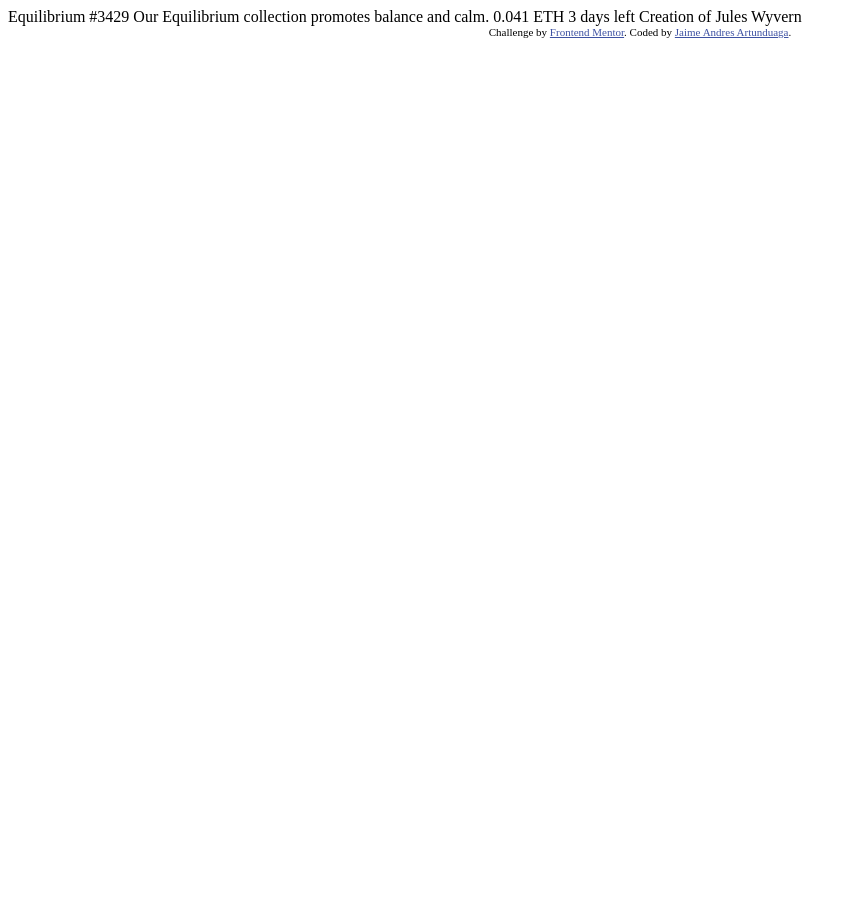
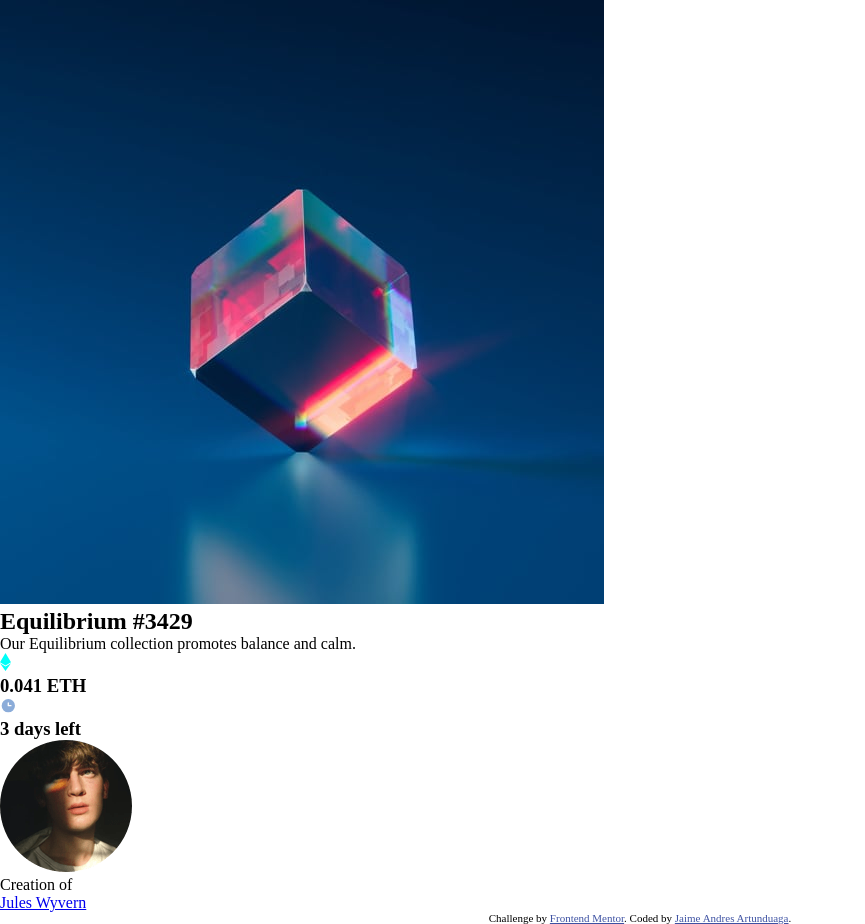
Before and after one commit to jaimeandres77/NftCard, a website: page views/index.html in a window 1280 px wide. Shown: the whole page, without its empty margins (0-865 px from the left). Before the commit the page ends 800 px from the top, so only its background shows below. Drawn offline with Linux system fonts and the light colour scheme.

Commit message:
Finish HTML structure and Node-Express Config

```diff
--- a/public/css/style.css
+++ b/public/css/style.css
@@ -0,0 +1,7 @@
+@import url('https://fonts.googleapis.com/css2?family=Outfit:wght@300;400;600&display=swap');
+
+*{
+    margin: 0px;
+    padding: 0px;
+    box-sizing: border-box;
+}
--- a/views/index.html
+++ b/views/index.html
@@ -4,6 +4,7 @@
 <head>
   <meta charset="UTF-8">
   <meta name="viewport" content="width=device-width, initial-scale=1.0">
+  <link rel="stylesheet" href="/css/style.css">
   <!-- displays site properly based on user's device -->
 
   <link rel="icon" type="image/png" sizes="32x32" href="./images/favicon-32x32.png">
@@ -24,15 +25,31 @@
 </head>
 
 <body>
-
-  Equilibrium #3429
-
-  Our Equilibrium collection promotes balance and calm.
-
-  0.041 ETH
-  3 days left
-
-  Creation of Jules Wyvern
+  <main>
+    <article>
+      <div>
+        <img src="/images/image-equilibrium.jpg" alt="mainCard-Image">
+      </div>
+      <h2>Equilibrium #3429</h2>
+      <p>Our Equilibrium collection promotes balance and calm.</p>
+      <section>
+        <div>
+          <img src="/images/icon-ethereum.svg" alt="Ehtereum">
+          <h3>0.041 ETH</h3>
+        </div>
+        <div>
+          <img src="/images/icon-clock.svg" alt="Clock">
+          <h3>3 days left</h3>
+        </div>
+      </section>
+      <section>
+        <img src="/images/image-avatar.png" alt="ProfilePicture">
+        <div>
+          <p>Creation of</p><a href="#">Jules Wyvern</a>
+        </div>
+      </section>
+    </article>
+  </main>
 
   <div class="attribution">
     Challenge by <a href="https://www.frontendmentor.io?ref=challenge" target="_blank">Frontend Mentor</a>.
```
Also changed, not shown: app.js (+11 -0 lines), package.json (added, +24 -0 lines), 1 other file.
